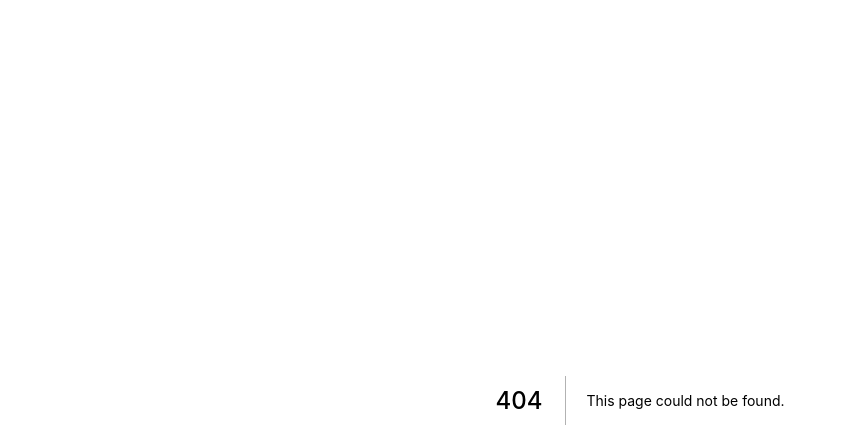
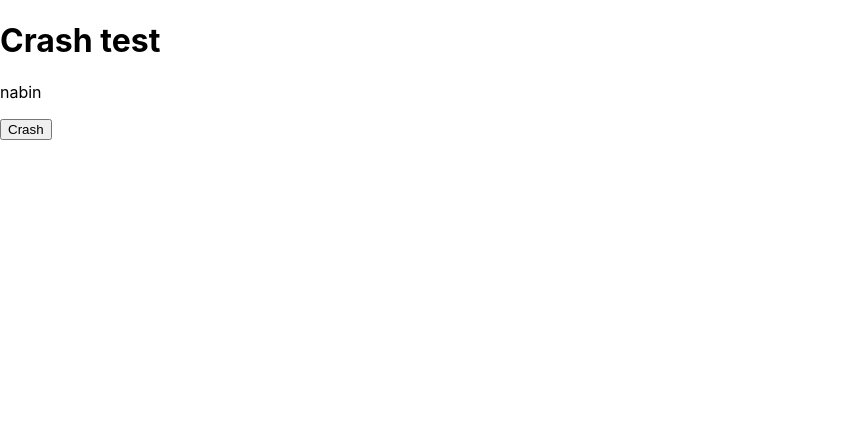
Before and after one commit to nabinadhikari/vercelissuedemo, a Next.js app: page /crash-test in a window 1280 px wide. Before the commit this address had no page. Shown: the top 448 px of the page, without its empty margins (0-847 px from the left). Built offline with nearby package versions, Linux system fonts and the light colour scheme.

Commit message:
added crash test

```diff
--- /dev/null
+++ b/pages/crash-test.js
@@ -0,0 +1,16 @@
+import { useState } from 'react'
+
+export default function CrashTest() {
+  const [user, setUser] = useState({ name: 'nabin' });
+  function handleCrash(e) {
+    e.preventDefault();
+    setUser(null);
+  }
+  return (
+    <div>
+      <h1>Crash test</h1>
+      <p>{user.name}</p>
+      <button onClick={handleCrash}>Crash</button>
+    </div>
+  )
+}
```
